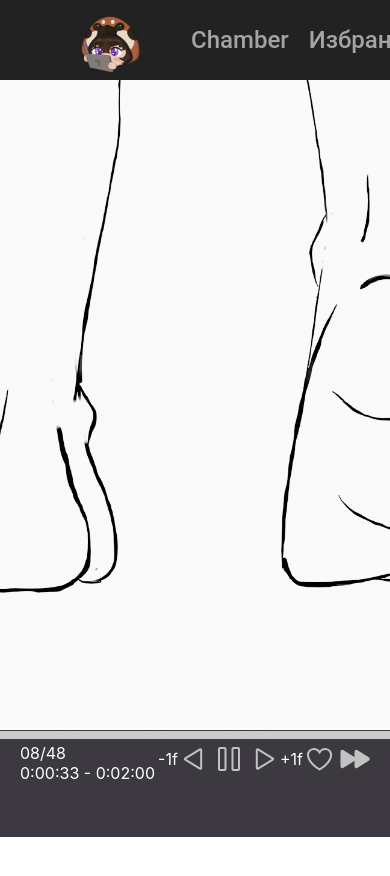
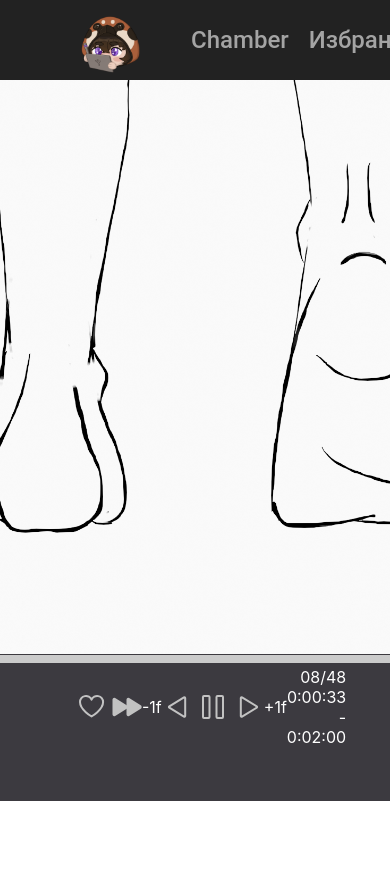
Before and after one commit to F1int0m/-WebChamber, a React (Create React App) app in the folder frontend/: page /post in a window 390 px wide. Shown: the top 876 px of the page. Built offline with nearby package versions, Linux system fonts and the light colour scheme; no server answers.

Commit message:
Доработал страницу поста, добавил адаптивность

```diff
--- a/frontend/src/components/features/MediaPlayer/ControlPanel/ControlPanel.jsx
+++ b/frontend/src/components/features/MediaPlayer/ControlPanel/ControlPanel.jsx
@@ -27,6 +27,22 @@ const ControlPanel = () => {
         <div className={style.controlPanel}>
             <div className={style.timeline}/>
             <div className={style.playerContainer}>
+                <div className={style.innerBox}>
+                    <div className={style.iconsGroup}>
+                        {
+                            isLiked
+                                ? <img src={isLikedIcon} alt={''} onClick={setIsLiked}/>
+                                : <img src={isNotLikedIcon} alt={''} onClick={setIsLiked}/>
+                        }
+                        <img src={speed} alt={''}/>
+                    </div>
+                    <div className={style.iconsGroup}>
+                        <span>-1f</span>
+                        <img src={frameBack} alt={''}/>
+                        <img src={pause} alt={''}/>
+                        <img src={frameForward} alt={''}/>
+                        <span>+1f</span>
+                    </div>
                     <div className={style.meta}>
                         <div>
                             <span>08/48</span>
@@ -35,20 +51,6 @@ const ControlPanel = () => {
                             <span>0:00:33 - 0:02:00</span>
                         </div>
                     </div>
-                <div className={style.iconsGroup}>
-                    <span>-1f</span>
-                    <img src={frameBack} alt={''}/>
-                    <img src={pause} alt={''}/>
-                    <img src={frameForward} alt={''}/>
-                    <span>+1f</span>
-                </div>
-                <div className={style.iconsGroup}>
-                    {
-                        isLiked
-                            ? <img src={isLikedIcon} alt={''} onClick={setIsLiked}/>
-                            : <img src={isNotLikedIcon} alt={''} onClick={setIsLiked}/>
-                    }
-                    <img src={speed} alt={''}/>
                 </div>
             </div>
         </div>
--- a/frontend/src/components/features/MediaPlayer/ControlPanel/ControlPanel.module.scss
+++ b/frontend/src/components/features/MediaPlayer/ControlPanel/ControlPanel.module.scss
@@ -22,10 +22,16 @@
 }
 
 .playerContainer {
+  display: flex;
+  justify-content: center;
+}
+
+.innerBox {
   padding: 0 20px 54px 20px;
   display: flex;
   justify-content: space-between;
-  align-items: flex-start;
+  align-items: center;
+  width: 60vw;
 }
 
 .timeline {
@@ -43,5 +49,5 @@
 
 .meta {
   color: white;
-  text-align: left;
+  text-align: right;
 }
--- a/frontend/src/components/features/MediaPlayer/MediaPlayer.jsx
+++ b/frontend/src/components/features/MediaPlayer/MediaPlayer.jsx
@@ -1,32 +1,19 @@
-import React, {useEffect, useState} from 'react';
+import React from 'react';
 import YtSource from "./sources/YT_source";
-import GifSource from "./sources/GIF_source";
-import Loader from "../../../view/components/Loader/Loader";
+import GifSource from "./sources/GifSource";
 
 import style from './MediaPlayer.module.scss'
 
 const MediaPlayer = ({source}) => {
     const is_external_source = false
-    const [isLoading, setIsLoading] = useState(true)
-
     const yt_source = 'https://www.youtube.com/embed/wN63nyZy0Nk' // remove later
-
-    useEffect(() => {
-        async function handleLoading() {
-            await new Promise(r => setTimeout(r, 1500));
-            setIsLoading(false)
-        }
-        handleLoading().then()
-    }, [])
 
     return (
         <div className={style.container}>
-            {
-                isLoading ?
-                    <Loader /> : is_external_source ?
-                            <YtSource source={yt_source}/>
-                            :
-                            <GifSource source={source}/>
+            {is_external_source ?
+                <YtSource source={yt_source}/>
+                :
+                <GifSource source={source}/>
             }
         </div>
     );
--- a/frontend/src/components/features/MediaPlayer/sources/GIF_source.jsx
+++ /dev/null
@@ -1,17 +0,0 @@
-import React from 'react';
-
-import style from './Sourse.module.scss'
-import ControlPanel from "../ControlPanel/ControlPanel";
-
-const GifSource = ({source}) => {
-    return (
-        <div className={style.mainContainer}>
-            <div className={style.gifBox}>
-                <img src={source} alt={'gif-file'} className={style.container}/>
-            </div>
-            <ControlPanel/>
-        </div>
-    );
-};
-
-export default GifSource;
--- /dev/null
+++ b/frontend/src/components/features/MediaPlayer/sources/GifSource.jsx
@@ -0,0 +1,32 @@
+import React, {useEffect, useState} from 'react';
+
+import style from './Sourse.module.scss'
+import ControlPanel from "../ControlPanel/ControlPanel";
+import Loader from "../../../../view/components/Loader/Loader";
+
+const GifSource = ({source}) => {
+    const [isLoading, setIsLoading] = useState(true)
+
+    useEffect(() => {
+        async function handleLoading() {
+            await new Promise(r => setTimeout(r, 1500));
+            setIsLoading(false)
+        }
+        handleLoading().then()
+    }, [])
+
+    return (
+        <div className={style.mainContainer}>
+            <div className={style.gifBox}>
+                {isLoading ?
+                    <Loader/>
+                    :
+                    <img src={source} alt={'gif-file'} className={style.container}/>
+                }
+            </div>
+            <ControlPanel/>
+        </div>
+    );
+};
+
+export default GifSource;
--- a/frontend/src/components/features/MediaPlayer/sources/Sourse.module.scss
+++ b/frontend/src/components/features/MediaPlayer/sources/Sourse.module.scss
@@ -15,13 +15,15 @@
 .gifBox {
   display: flex;
   justify-content: center;
+  height: fit-content;
+  width: auto;
 }
 
 .container {
   margin: 0;
   padding: 0;
-  width: 1156px;
-  height: auto;
+  width: fit-content;
+  height: 68vh;
 }
 
 .playerContainer {
--- a/frontend/src/view/components/Loader/Loader.module.scss
+++ b/frontend/src/view/components/Loader/Loader.module.scss
@@ -4,7 +4,7 @@
   align-items: center;
   justify-content: center;
   gap: 20px;
-  height: 736px;
+  height: 68vh;
   color: #dcdcdc;
 }
 
```
Lines whose indentation alone changed are shown as unchanged.
